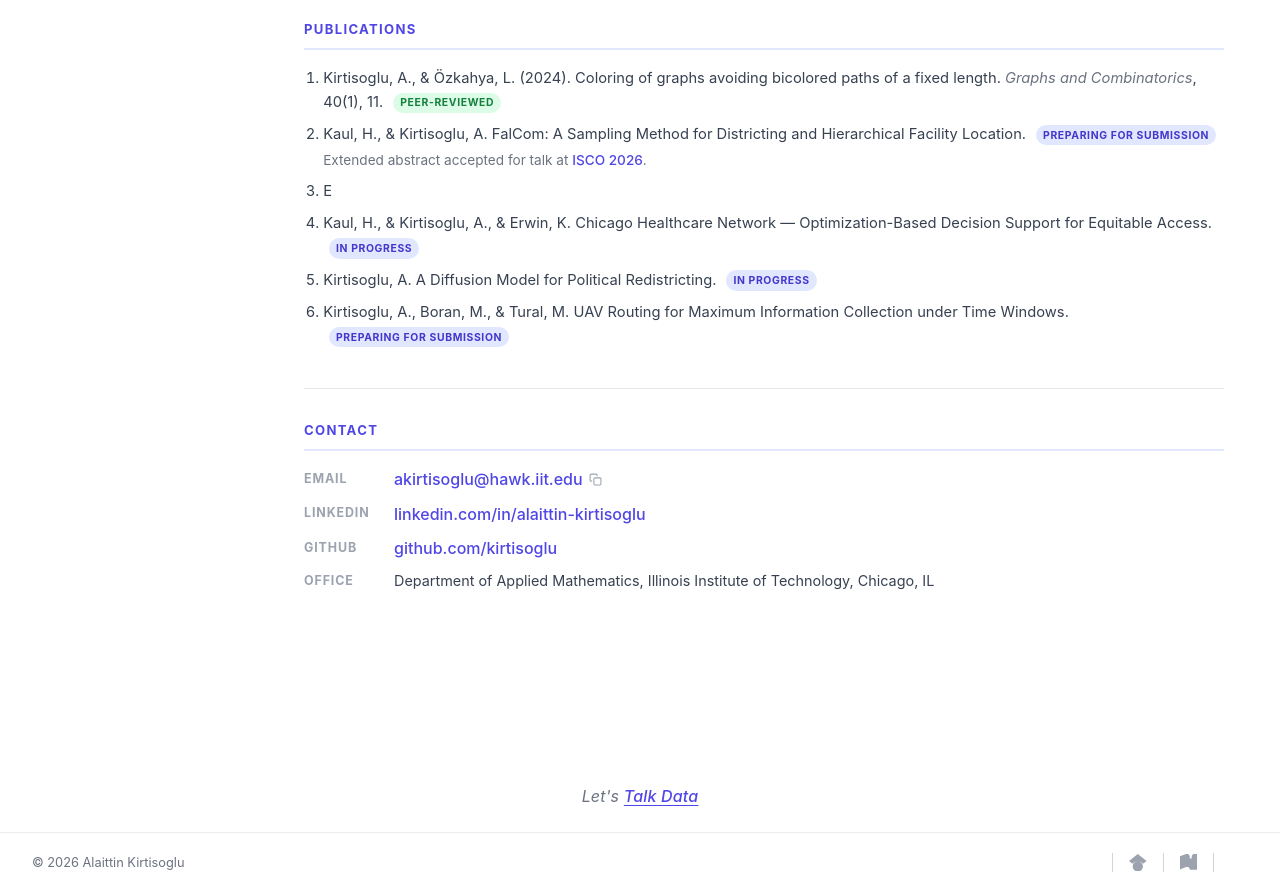
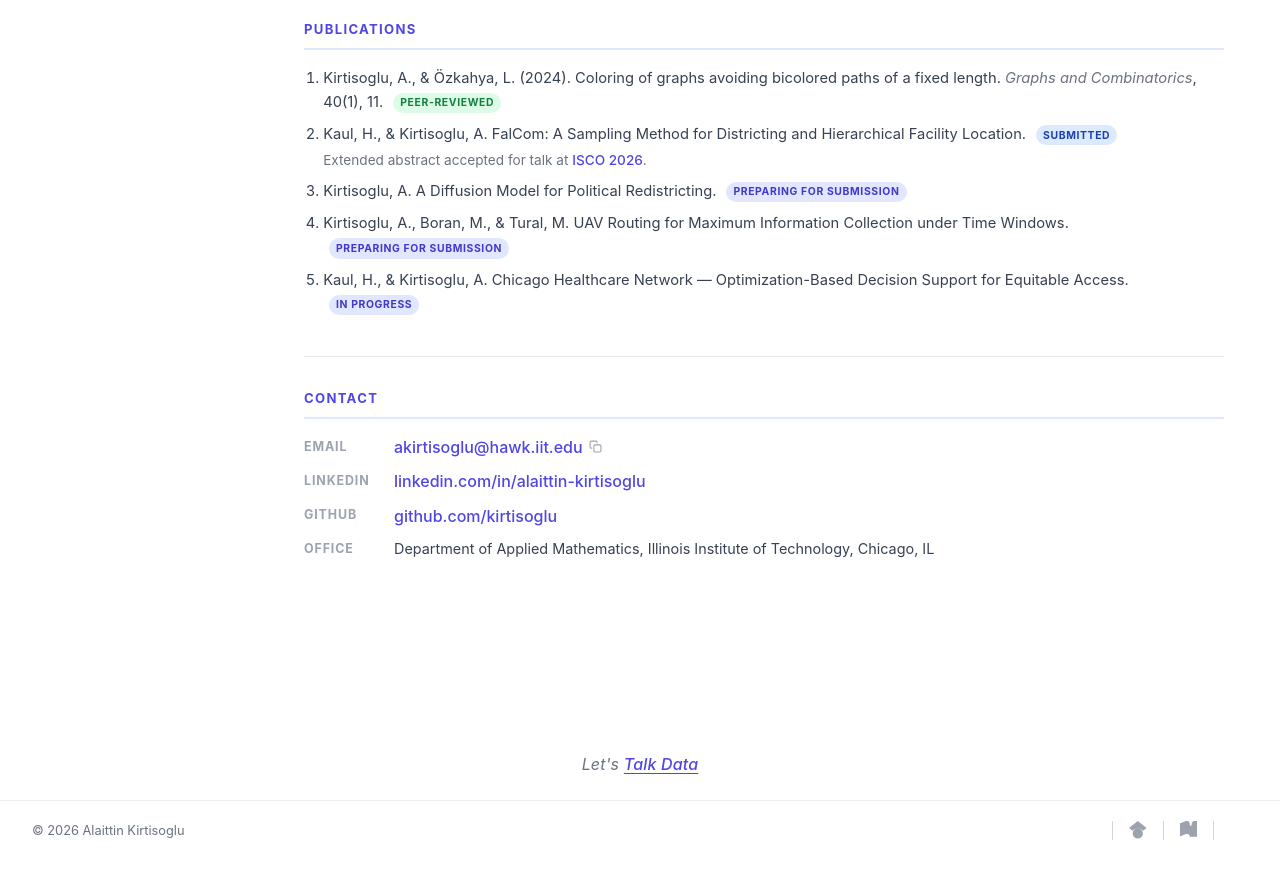
Before and after one commit to kirtisoglu/Website, a SvelteKit app: page /about in a window 1280 px wide. Shown: the part 1480-2372 px from the top of the page. After the commit the page ends 2340 px from the top, so only its background shows below. Built offline with nearby package versions, Linux system fonts and the light colour scheme; some icons are missing.

Commit message:
Update +page.svelte

```diff
--- a/src/routes/about/+page.svelte
+++ b/src/routes/about/+page.svelte
@@ -183,14 +183,14 @@
         Coloring of graphs avoiding bicolored paths of a fixed length.
         <em>Graphs and Combinatorics</em>, 40(1), 11.
         <span class="pub-tag peer">Peer-Reviewed</span>
+      </li>
       <li>
-        Kaul, H., &amp; Kirtisoglu, A. FalCom: A Sampling Method for Districting and Hierarchical Facility Location. <span class="pub-tag progress">Preparing for Submission</span>
+        Kaul, H., &amp; Kirtisoglu, A. FalCom: A Sampling Method for Districting and Hierarchical Facility Location. <span class="pub-tag submitted">Submitted</span>
         <div class="pub-note">Extended abstract accepted for talk at <a href="https://isco2026.com.tr" target="_blank" rel="noopener">ISCO 2026</a>.</div>
       </li>
-      <li> E
-      <li>Kaul, H., &amp; Kirtisoglu, A., &amp; Erwin, K. Chicago Healthcare Network — Optimization-Based Decision Support for Equitable Access. <span class="pub-tag progress">In Progress</span></li>
-      <li>Kirtisoglu, A. A Diffusion Model for Political Redistricting. <span class="pub-tag progress">In Progress</span></li>
+      <li>Kirtisoglu, A. A Diffusion Model for Political Redistricting. <span class="pub-tag progress">Preparing for Submission</span></li>
       <li>Kirtisoglu, A., Boran, M., &amp; Tural, M. UAV Routing for Maximum Information Collection under Time Windows. <span class="pub-tag progress">Preparing for Submission</span></li>
+      <li>Kaul, H., &amp; Kirtisoglu, A. Chicago Healthcare Network — Optimization-Based Decision Support for Equitable Access. <span class="pub-tag progress">In Progress</span></li>
     </ol>
   </section>
 
@@ -473,8 +473,9 @@
     margin-left: 0.35rem;
   }
 
-  .pub-tag.peer     { background: #dcfce7; color: #15803d; }
-  .pub-tag.progress { background: #e0e7ff; color: #4338ca; }
+  .pub-tag.peer      { background: #dcfce7; color: #15803d; }
+  .pub-tag.submitted { background: #dbeafe; color: #1e40af; }
+  .pub-tag.progress  { background: #e0e7ff; color: #4338ca; }
 
   .pub-note {
     font-size: 0.85rem;
@@ -487,8 +488,9 @@
     color: rgba(255,255,255,0.6);
   }
 
-  :global(.dark) .pub-tag.peer     { background: rgba(21,128,61,0.15); color: #86efac; }
-  :global(.dark) .pub-tag.progress { background: rgba(67,56,202,0.15); color: #a5b4fc; }
+  :global(.dark) .pub-tag.peer      { background: rgba(21,128,61,0.15); color: #86efac; }
+  :global(.dark) .pub-tag.submitted { background: rgba(30,64,175,0.18); color: #93c5fd; }
+  :global(.dark) .pub-tag.progress  { background: rgba(67,56,202,0.15); color: #a5b4fc; }
 
   /* ── Research Interests ── */
   .interest-list {
```
